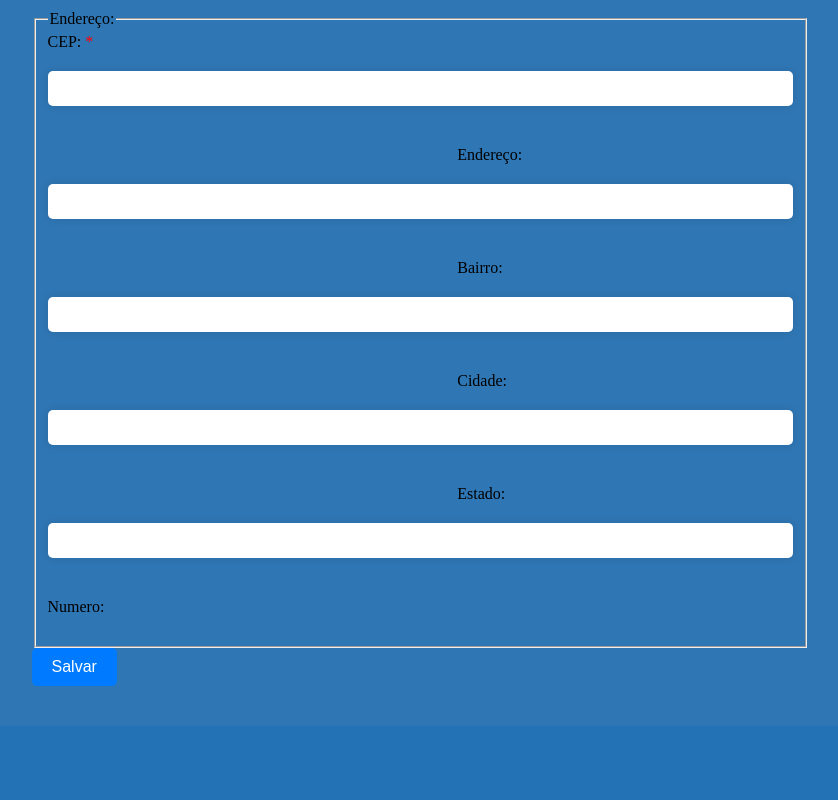
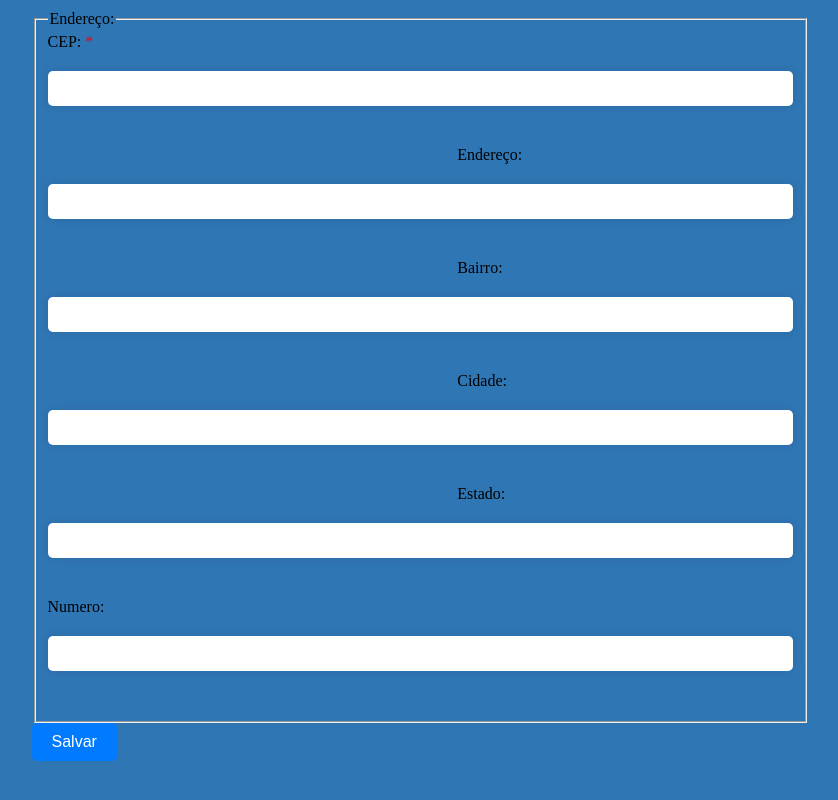
Before and after one commit to Dav1Samu3l/Pharm, a React (Vite) app: page /Cadastro-de-lojas in a window 1280 px wide. Shown: the part 576-1376 px from the top of the page, without its empty margins (220-1058 px from the left). Built offline with nearby package versions, Linux system fonts and the light colour scheme.

Commit message:
labels fix

```diff
--- a/src/Components/Pages/CadastroDeLojas/CadastroLoja.jsx
+++ b/src/Components/Pages/CadastroDeLojas/CadastroLoja.jsx
@@ -180,7 +180,7 @@ function CadastroDeLoja() {
                 value={formValues.estado || ''}
                 onChange={(event) => setEndereco(event.target.value)} />
               <label htmlFor="Numero">Numero: </label>
-              <imput
+              <ReactInputMask
                 name='numero'
                 type='text'
                 id='numero'
--- a/src/Components/style/Form-style.jsx
+++ b/src/Components/style/Form-style.jsx
@@ -5,10 +5,7 @@ const BodyContainer = styled.div`
   flex-direction: column;
   align-items: center;
 
-  label{
-    margin: 0%;
 
-  }
 
   form {
     display: flex;
@@ -18,6 +15,7 @@ const BodyContainer = styled.div`
     width: 100%;
 
     label {
+      text-align: left;
       width: 45%;
       margin-bottom: 20px;
     }
@@ -74,6 +72,7 @@ const BodyContainer = styled.div`
 }
 
 .Login label {
+  text-align: left;
   margin-bottom: 10px;
   font-size: 18px;
 }
@@ -111,11 +110,14 @@ const BodyContainer = styled.div`
     padding: 40px;
 
     label {
+
+        text-align: left;
+
       width: 80%;
     }
 
     input {
-      margin-bottom: 40px;
+      margin-bottom: 40px;ustes
     }
   }
 `;
```
